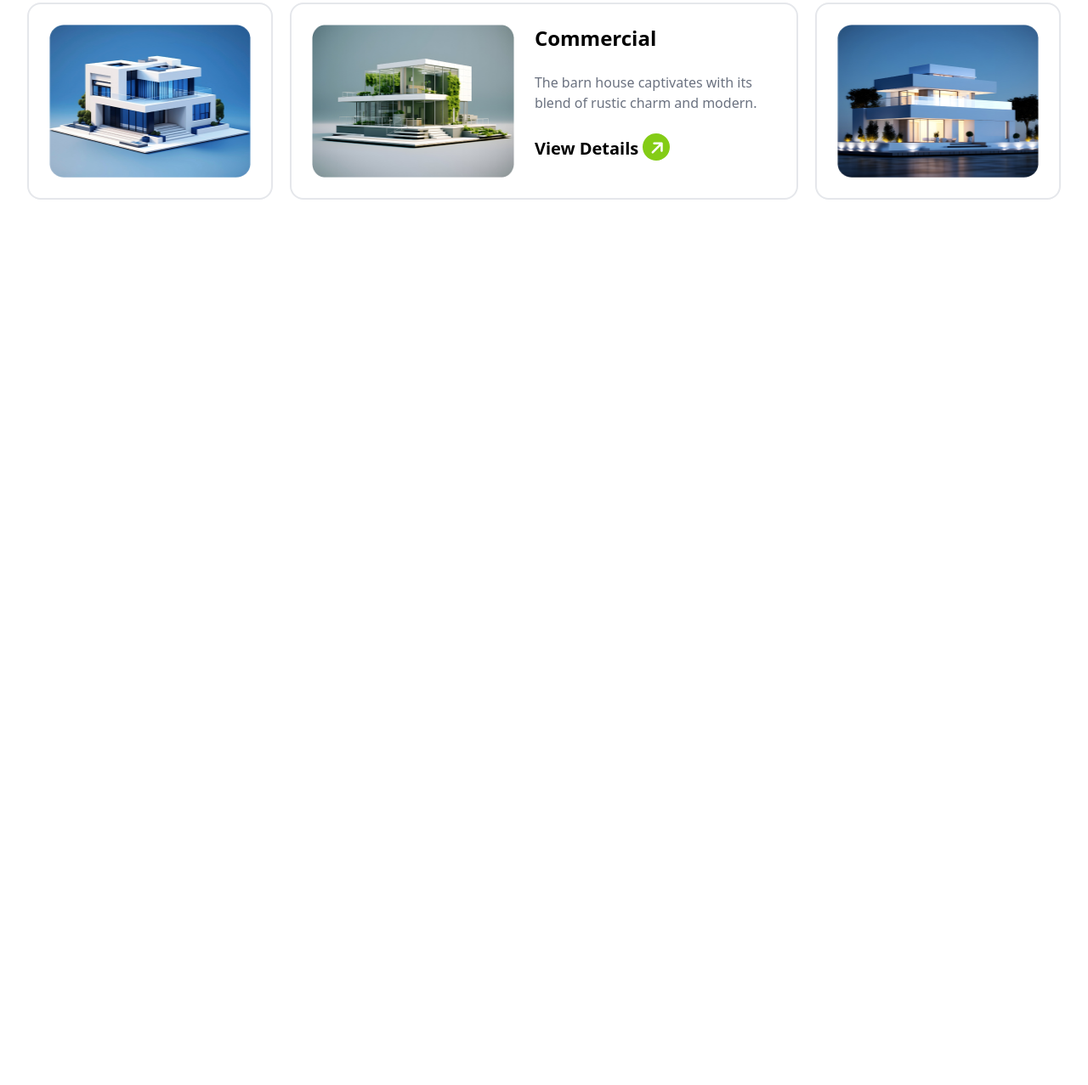
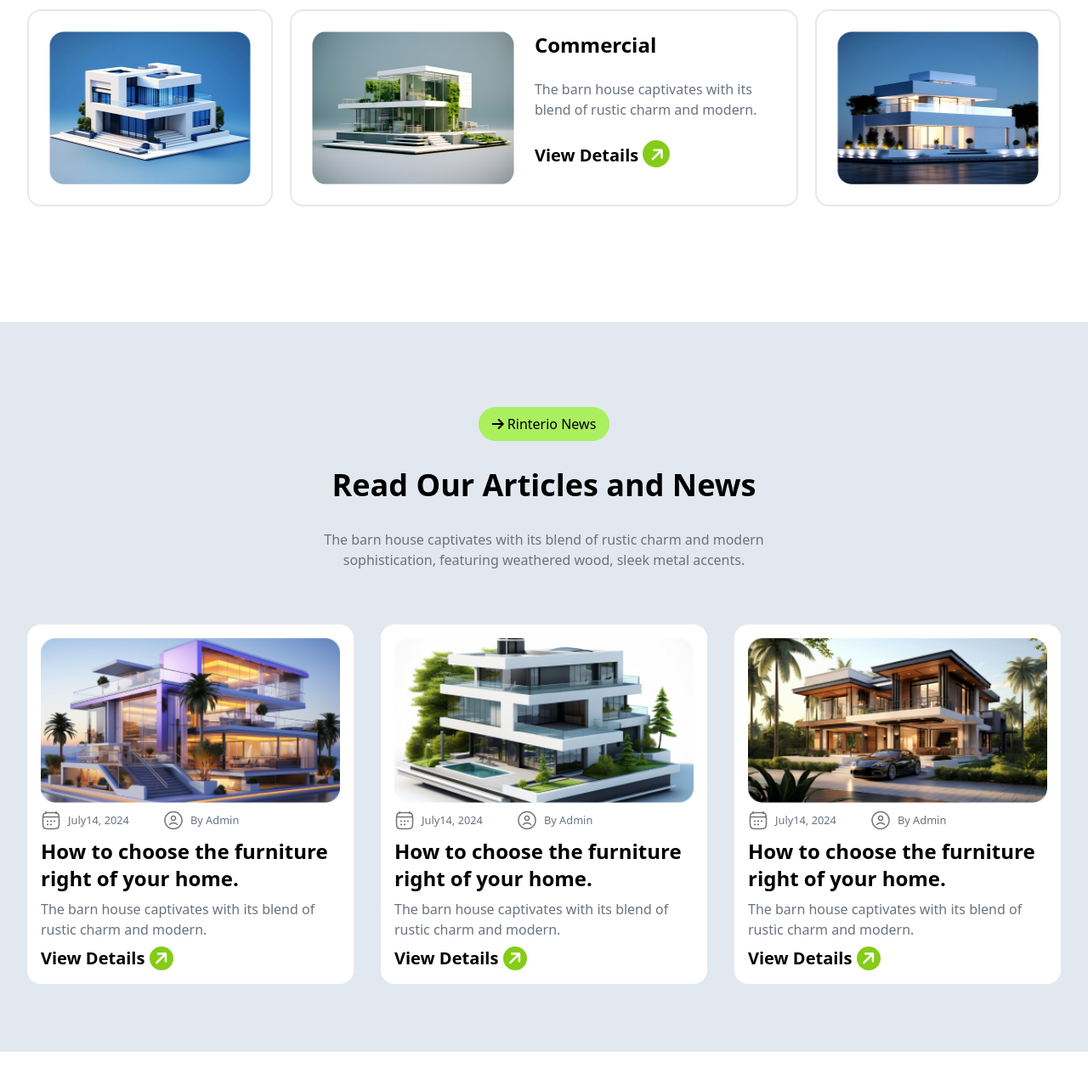
Before and after one commit to rakibul6002/Assignment-3, a plain HTML site: page index.html in a window 1280 px wide. Shown: the part 2977-4254 px from the top of the page at 85% size. Before the commit the page ends 3292 px from the top, so only its background shows below. Drawn offline with nearby package versions, Linux system fonts and the light colour scheme.

Commit message:
Articles and News Complete

```diff
--- a/index.html
+++ b/index.html
@@ -4,10 +4,6 @@
     <meta charset="UTF-8">
     <meta name="viewport" content="width=device-width, initial-scale=1.0">
     <title>Rinterio</title>
-    <!-- Google Font CDN -->
-    <link rel="preconnect" href="https://fonts.googleapis.com">
-    <link rel="preconnect" href="https://fonts.gstatic.com" crossorigin>
-    <link href="https://fonts.googleapis.com/css2?family=Manrope:wght@200..800&display=swap" rel="stylesheet">
     <!-- Fontawesome CDN -->
     <script src="https://kit.fontawesome.com/abcf6b4e2d.js" crossorigin="anonymous"></script>
     <!-- DaisyUI CDN  -->
@@ -26,8 +22,18 @@
           }
         }
       </script>
+      <!-- Google Font CDN -->
+      <link rel="preconnect" href="https://fonts.googleapis.com">
+      <link rel="preconnect" href="https://fonts.gstatic.com" crossorigin>
+      <link href="https://fonts.googleapis.com/css2?family=Manrope:wght@200..800&display=swap" rel="stylesheet">
+    <style>
+      font-manrope{
+          font-family: "Manrope", sans-serif;
+
+      }
+    </style>
 </head>
-<body class="bg-slate-200 text-black">
+<body class="bg-slate-200 text-black font-manrope ">
     <main>
         <!-- Header Section -->
          <header  class=" bg-gradient-to-r from-slate-100 to-slate-50 "  >
@@ -54,7 +60,7 @@
                             <a href="#portfolio">Portfolio</a>
                         </li>
                         <li>
-                            <a href="#">Blogs</a>
+                            <a href="#blog">Blogs</a>
                         </li>
                         <li>
                             <a href="#">Contact Us</a>
@@ -83,7 +89,7 @@
                         <a href="#portfolio">Portfolio</a>
                       </li>
                       <li>
-                        <a href="index.html">Blogs</a>
+                        <a href="#blog">Blogs</a>
                       </li>
                       <li>
                         <a href="index.html">Contact Us</a>
@@ -232,14 +238,14 @@
             </div>
         </section>
         <!-- Portfolio Section -->
-        <section id="portfolio" class="bg-white" >
+        <section id="portfolio" class="bg-white pb-14" >
           <div class="max-w-screen-xl mx-auto px-8  my-20 pt-20" >
             <div>
               <div class="text-center ">
                 <button class="bg-[#ABEF5F]  px-4 py-2 mb-8 rounded-full ">
                   <i class="fa-solid fa-arrow-right"></i>
                   Explore our Latest works</button>
-                  <h1 class=" text-2xl mb:text-3xl font-bold mb-5 ">Our Latest Portfolio</h1>
+                  <h1 class=" text-4xl font-bold mb-5 ">Our Latest Portfolio</h1>
                   <p class="text-gray-500 lg:w-3/6 text-center mx-auto">The barn house captivates with its blend of rustic charm and modern sophistication, featuring weathered wood, sleek metal accents.</p>
                </div>
             </div>
@@ -298,6 +304,91 @@
           </div>
 
       </section>
+      <!-- Articles and News -->
+      <section id="blog" class="" >
+        <div class="max-w-screen-xl mx-auto px-8  my-20 pt-5" >
+          <div>
+            <!-- Text Content -->
+            <div class="text-center ">
+              <button class="bg-[#ABEF5F]  px-4 py-2 mb-8 rounded-full ">
+                <i class="fa-solid fa-arrow-right"></i>
+                Rinterio News</button>
+                <h1 class=" text-4xl font-bold mb-8">Read Our Articles and News</h1>
+                <p class="text-gray-500 lg:w-3/6 text-center mx-auto">The barn house captivates with its blend of rustic charm and modern sophistication, featuring weathered wood, sleek metal accents.</p>
+             </div>
+             <!-- Card -->
+              <div class="grid grid-cols-1 lg:grid-cols-3 gap-8 mt-16 pb-20">
+                <!-- Card-1 -->
+                <div class="bg-white rounded-2xl p-4 md:flex gap-4 lg:block ">
+                  <img class="w-full md:w-1/3 lg:w-full" src="./assets/article1.png" alt="">
+                  <div >
+                    <div class="flex gap-10 mt-2">
+                      <div class="flex items-center gap-2">
+                          <img src="./assets/calendar-03.png" alt="">
+                          <small class="text-gray-500">July14, 2024</small>
+                      </div>
+                      <div class="flex items-center gap-2">
+                          <img src="./assets/user-circle.png" alt="">
+                          <small class="text-gray-500">By Admin</small>
+                      </div>
+                    </div>
+                    <h1 class="text-2xl font-bold mt-2">How to choose the furniture <br class="md:hidden lg:block">right  of your home.
+                    </h1>
+                    <p class="text-gray-500 mt-2">The barn house captivates with its blend of rustic charm and modern. </p>
+                    <button class="text-xl font-bold mt-2">View Details
+                      <i class="fa-solid fa-arrow-right -rotate-45 w-7 h-7 bg-lime-500 text-white rounded-full text-xl  "></i>
+                    </button>
+                  </div>
+                </div>
+                <!-- Card-2 -->
+                <div class="bg-white rounded-2xl p-4 md:flex gap-4 lg:block ">
+                  <img class="w-full md:w-1/3 lg:w-full" src="./assets/article2.png" alt="">
+                  <div >
+                    <div class="flex gap-10 mt-2">
+                      <div class="flex items-center gap-2">
+                          <img src="./assets/calendar-03.png" alt="">
+                          <small class="text-gray-500">July14, 2024</small>
+                      </div>
+                      <div class="flex items-center gap-2">
+                          <img src="./assets/user-circle.png" alt="">
+                          <small class="text-gray-500">By Admin</small>
+                      </div>
+                    </div>
+                    <h1 class="text-2xl font-bold mt-2">How to choose the furniture <br class="md:hidden lg:block">right  of your home.
+                    </h1>
+                    <p class="text-gray-500 mt-2">The barn house captivates with its blend of rustic charm and modern. </p>
+                    <button class="text-xl font-bold mt-2">View Details
+                      <i class="fa-solid fa-arrow-right -rotate-45 w-7 h-7 bg-lime-500 text-white rounded-full text-xl  "></i>
+                    </button>
+                  </div>
+                </div>
+                <!-- Card-3 -->
+                <div class="bg-white rounded-2xl p-4 md:flex gap-4 lg:block ">
+                  <img class="w-full md:w-1/3 lg:w-full" src="./assets/article3.png" alt="">
+                  <div >
+                    <div class="flex gap-10 mt-2">
+                      <div class="flex items-center gap-2">
+                          <img src="./assets/calendar-03.png" alt="">
+                          <small class="text-gray-500">July14, 2024</small>
+                      </div>
+                      <div class="flex items-center gap-2">
+                          <img src="./assets/user-circle.png" alt="">
+                          <small class="text-gray-500">By Admin</small>
+                      </div>
+                    </div>
+                    <h1 class="text-2xl font-bold mt-2">How to choose the furniture <br class="md:hidden lg:block">right  of your home.
+                    </h1>
+                    <p class="text-gray-500 mt-2">The barn house captivates with its blend of rustic charm and modern. </p>
+                    <button class="text-xl font-bold mt-2">View Details
+                      <i class="fa-solid fa-arrow-right -rotate-45 w-7 h-7 bg-lime-500 text-white rounded-full text-xl  "></i>
+                    </button>
+                  </div>
+                </div>
+              </div>
+          </div>
+        </div>
+
+    </section>
     </main>
 </body>
 </html>
```
Also changed, not shown: assets/calendar-03.png (added), assets/user-circle.png (added).
